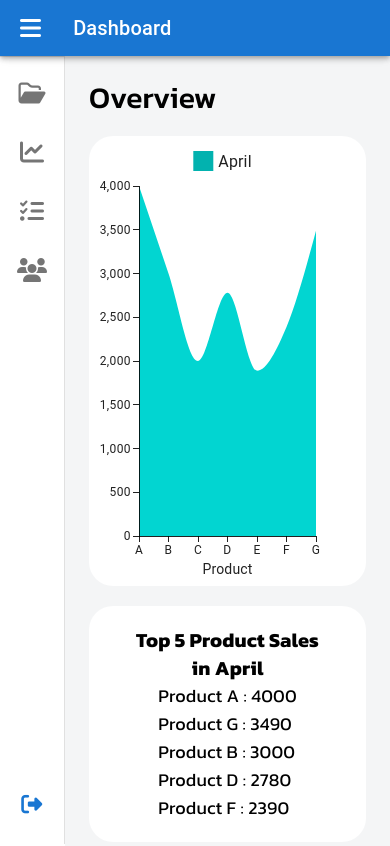
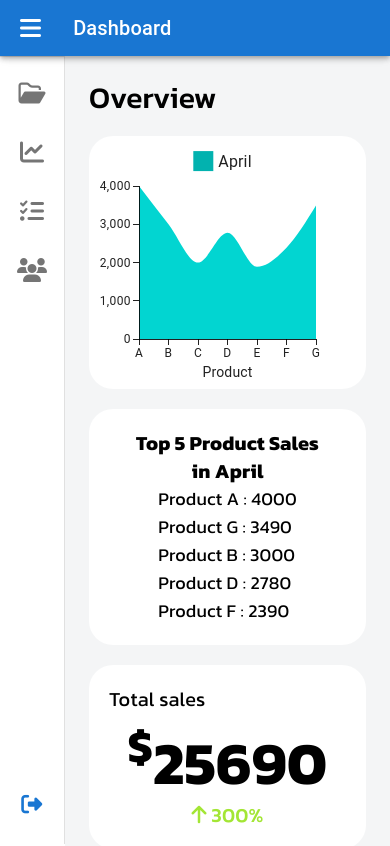
Before and after one commit to ice6504/E-commerce-Dashboard, a React (Vite) app: page / in a window 390 px wide. Shown: the top 846 px of the page. Built offline with nearby package versions, Linux system fonts and the light colour scheme.

Commit message:
Fix responsive in Overview page

```diff
--- a/src/pages/Home/Home.jsx
+++ b/src/pages/Home/Home.jsx
@@ -38,9 +38,8 @@ function Home() {
       <div className="space-y-5 lg:space-y-8">
         <h1 className="text-3xl font-medium text-black">Overview</h1>
         <div className="grid grid-cols-1 lg:grid-cols-3 gap-5 lg:gap-8">
-          <div className="lg:col-span-2 bg-white rounded-3xl sm:hover:scale-105 duration-300 transition-all sm:hover:shadow-xl">
+          <div className="lg:col-span-2 bg-white rounded-3xl sm:hover:scale-105 duration-300 transition-all sm:hover:shadow-xl max-lg:h-[30vh]">
             <LineChart
-              height={450}
               series={[
                 { data: uData, label: monthName, area: true, showMark: false },
               ]}
@@ -48,6 +47,7 @@ function Home() {
               sx={{
                 [`& .${lineElementClasses.root}`]: {
                   display: "none",
+
                 },
               }}
             />
```
